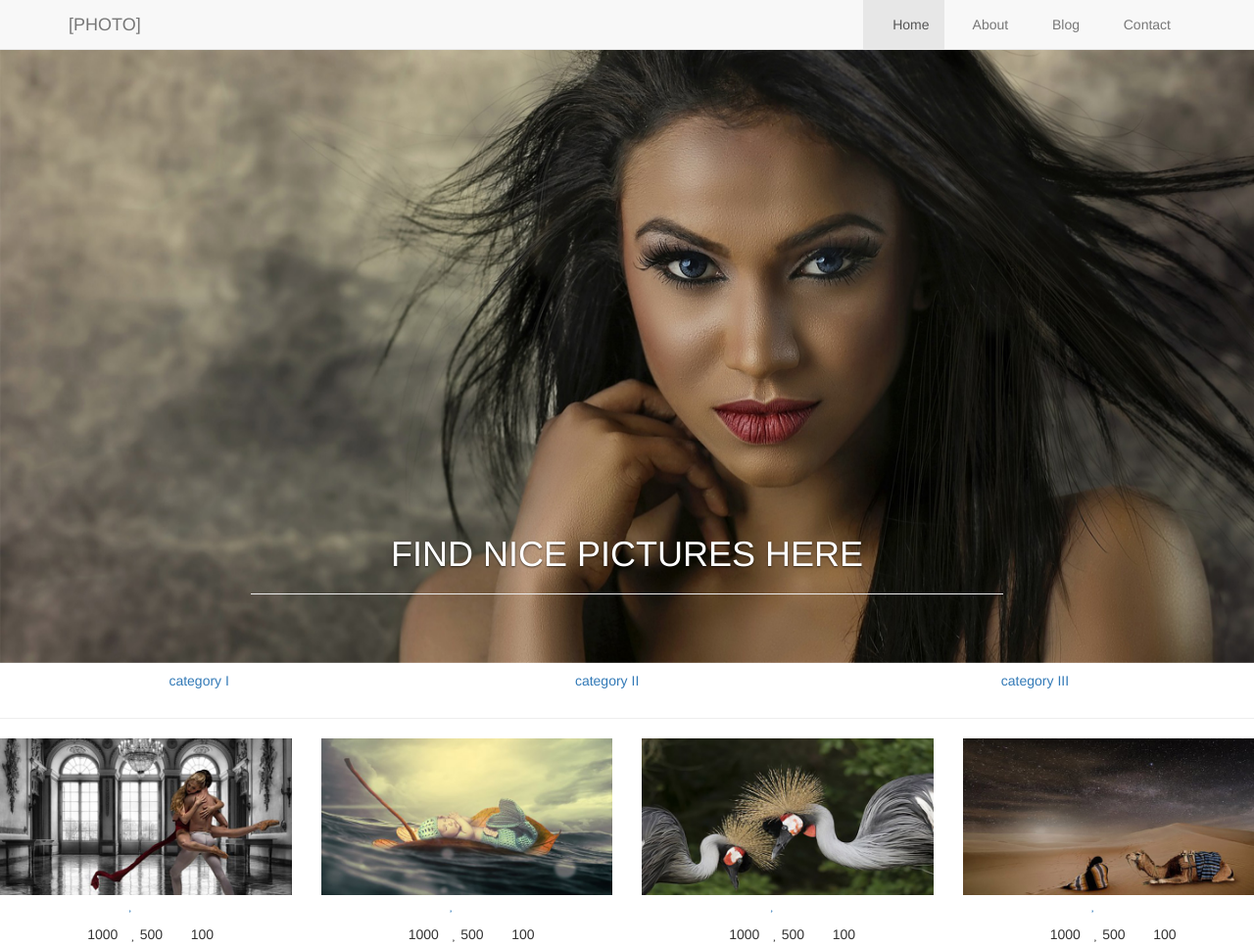
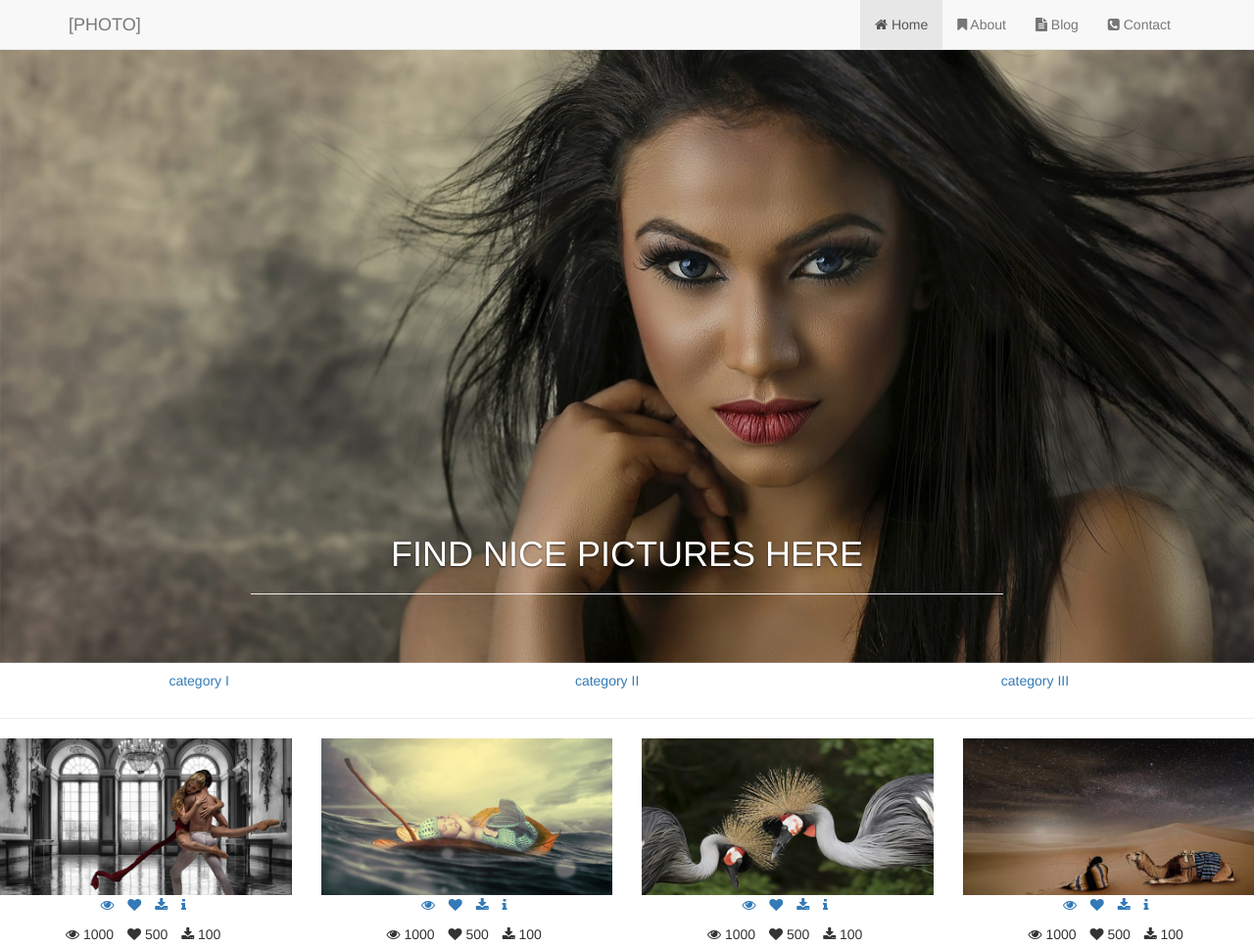
Before and after one commit to BehnamGolmohammadi/Photo, a Django app: page / in a window 1280 px wide. Shown: the top 966 px of the page at 98% size. Run offline with Django 3.2, Linux system fonts and the light colour scheme; some libraries are stand-ins or nearby versions; some web fonts are replaced.

Commit message:
Update index.html
use online link for font of website
because of static files do not work

```diff
--- a/templates/website/index.html
+++ b/templates/website/index.html
@@ -15,7 +15,7 @@
   	<!-- Magnific-popup css -->
   	<link rel="stylesheet" type="text/css" href="{% static 'css/magnific-popup.css' %}">
   	<!-- Font Awesome icons -->
-  	<link rel="stylesheet" type="text/css" href="{% static 'font-awesome/css/font-awesome.min.css' %}">
+  	<link rel="stylesheet" type="text/css" href="https://cdnjs.cloudflare.com/ajax/libs/font-awesome/4.7.0/css/font-awesome.min.css">
 
     <!-- HTML5 Shim and Respond.js IE8 support of HTML5 elements and media queries -->
     <!-- WARNING: Respond.js doesn't work if you view the page via file:// -->
```
